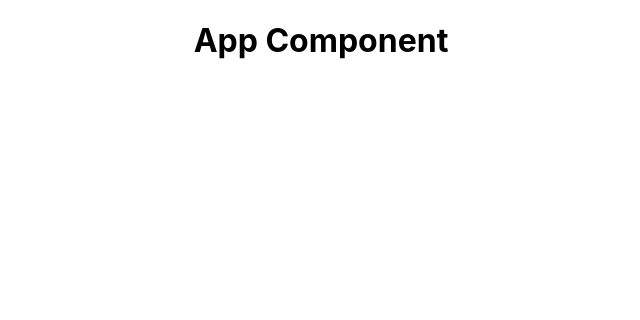
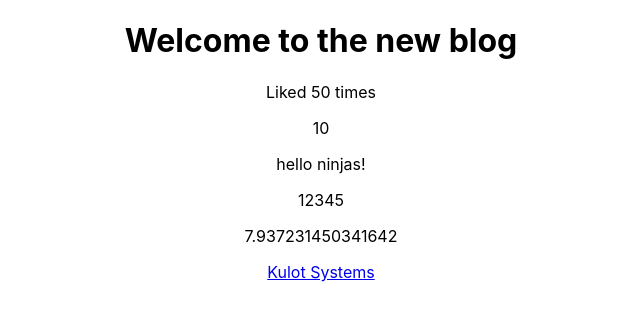
Before and after one commit to kulotsystems/react-thenetninja, a React (Vite) app: page / in a window 1280 px wide. Shown: the top 320 px of the page, without its empty margins (319-959 px from the left). Built offline with nearby package versions, Linux system fonts and the light colour scheme.

Commit message:
Lesson 4: Dynamic Values in Templates.

```diff
--- a/index.html
+++ b/index.html
@@ -4,7 +4,7 @@
     <meta charset="UTF-8"/>
     <link rel="icon" type="image/svg+xml" href="/react.svg"/>
     <meta name="viewport" content="width=device-width, initial-scale=1.0"/>
-    <title>Vite + React</title>
+    <title>React App</title>
 </head>
 <body>
     <div id="root"></div>
--- a/src/App.jsx
+++ b/src/App.jsx
@@ -1,13 +1,25 @@
-import './App.css'
+import './App.css';
 
 function App() {
+    const title  = 'Welcome to the new blog';
+    const likes  = 50;
+    const link   = 'http://www.kulotsystems.com/portfolio';
+
     return (
         <div className="App">
             <div className="content">
-                <h1>App Component</h1>
+                <h1>{ title }</h1>
+                <p>Liked { likes } times</p>
+
+                <p>{ 10 }</p>
+                <p>{ "hello ninjas!" }</p>
+                <p>{ [1, 2, 3, 4, 5] }</p>
+                <p>{ Math.random() * 10 }</p>
+
+                <a href={ link }>Kulot Systems</a>
             </div>
         </div>
-    )
+    );
 }
 
-export default App
+export default App;
```
